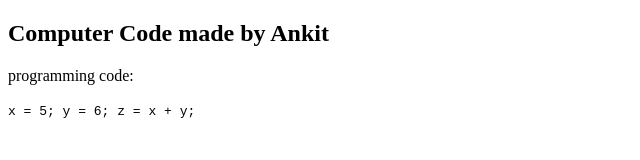
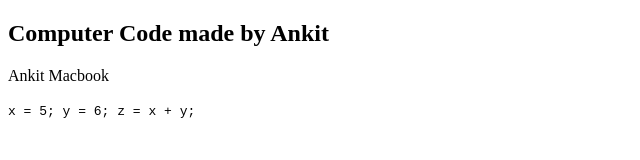
Before and after one commit to CEIT123/dac, a plain HTML site: page index.html in a window 1280 px wide. Shown: the full height of the page, 0-640 px from the left. Drawn offline with Linux system fonts and the light colour scheme.

Commit message:
add my detaiils

```diff
--- a/index.html
+++ b/index.html
@@ -1,9 +1,11 @@
+
 <!DOCTYPE html>
 <html>
 <body>
 
 <h2>Computer Code made by Ankit</h2>
-<p>programming code:</p>
+
+<p>Ankit Macbook</p>
 
 <code>
 x = 5;
```
